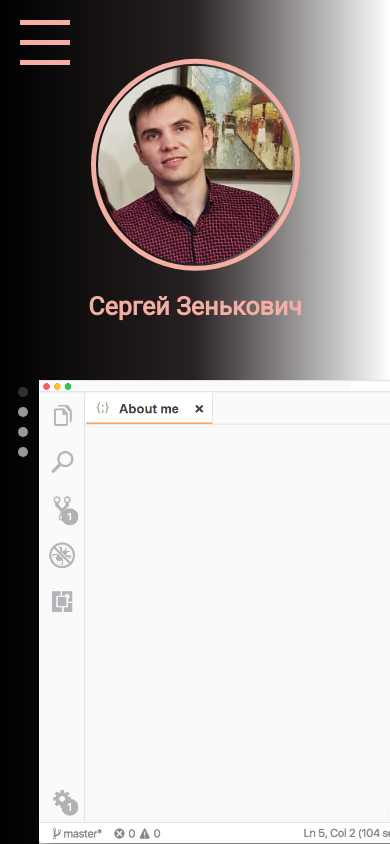
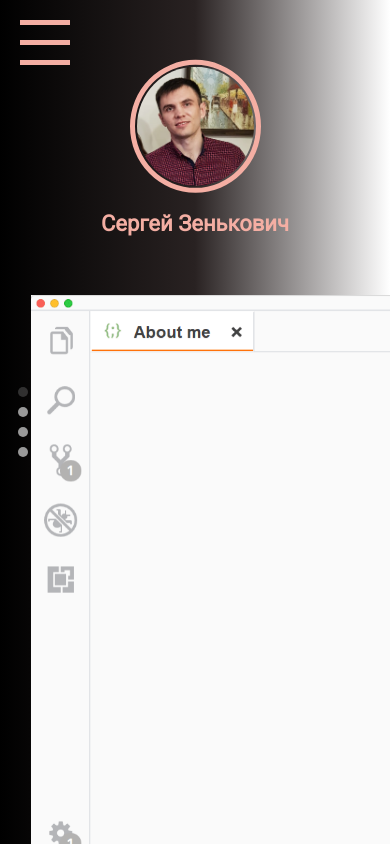
Before and after one commit to sergey-cyber/my-resume, a plain HTML site: page index.html in a window 390 px wide. Drawn offline with Linux system fonts and the light colour scheme; a script that the page names is missing.

Commit message:
Update aboutMe.css

```diff
--- a/styles/aboutMe.css
+++ b/styles/aboutMe.css
@@ -56,6 +56,16 @@ body{
     width: auto;
     transition: all .3s;
     animation: sdvig 0.3s linear;
+	padding: 26% 0 0 17%;
+}
+.vscode p{
+	color: #367855;
+    font-weight: 700;
+    font-size: 16px;
+    width: 90%;
+	text-align: start;
+	position: relative;
+	z-index: 2;
 }
 
   @keyframes sdvig {
@@ -67,35 +77,59 @@ body{
     }
   }
 
-.vscodeText{
-    color: #367855;
-    text-align: start;
-    position: absolute;
-    top: 12%;
-    left: 15%;
-    font-weight: 700;
-    font-size: 16px;
-    width: 80%;
-}
-
 .vscodeImg{
     height: 100%;
     width: auto;
+	position: absolute;
+	top: 10%;
+	left: 0%;
+	z-index: 1;
 }
 
-@media (max-width: 600px){
+@media (max-width: 1700px){
+	.vscode{
+		padding: 30% 0 0 20%;
+	}
+}
+
+@media (max-width: 1450px){
+	.vscode{
+		padding: 33% 0 0 22%;
+	}
+}
+
+@media (max-width: 1300px){
+	.vscode{
+		padding: 40% 0 0 25%;
+
+	}
+	.vscode p{
+		font-size: 14px;
+	}
+}
+@media (max-width: 1050px){
+	.vscode{
+		padding: 50% 0 0 30%;
+
+	}
+	.vscode p{
+		font-size: 14px;
+	}
+}
+
+@media (max-width: 900px){
 	.aboutMe{
 		flex-direction: column;
 	}
 	.abutMe__avatar{
 		width: 100%;
-		height: 45%;
+		height: 40%;
 	}
 	.abutMe__avatar__info {
 		width: 100%;
 	}
 	.abutMe__avatar__info img{
-		width: 50%;
+		width: 30%;
 	}
 	.abutMe__avatar__info h1{
 		font-size: 25px;
@@ -104,22 +138,37 @@ body{
 	}
 	.abutMe__info{
 		width: 100%;
-		height: 55%;
+		height: 60%;
 	}
 	.vscode{
-		padding-top: 0;
+		padding: 10% 0 0 20%;
 	}
-	.vscodeText{
-		top: 10%;
-		left: 20%;
-		font-weight: 500;
-		font-size: 14px;
+	.vscodeImg{
+		top: 0;
+		left: 7%;
 	}
 }
-/*
-@media (max-width: 450px){
-	.vscodeText{
-		left: 24%;
+
+@media (max-width: 600px){
+	.abutMe__avatar{
+		height: 35%;
+	}
+	.abutMe__avatar__info h1{
+		font-size: 22px;
+	}
+	.abutMe__info{
+		height: 65%;
+	}
+	.vscode{
+		padding: 12% 0 0 25%;
+	}
+	.vscode p{
+		width: 95%;
+		font-size: 12px;
+		font-weight: 500;
+	}
+	.vscodeImg{
+		top: 0;
+		left: 8%;
 	}
 }
-*/
```
